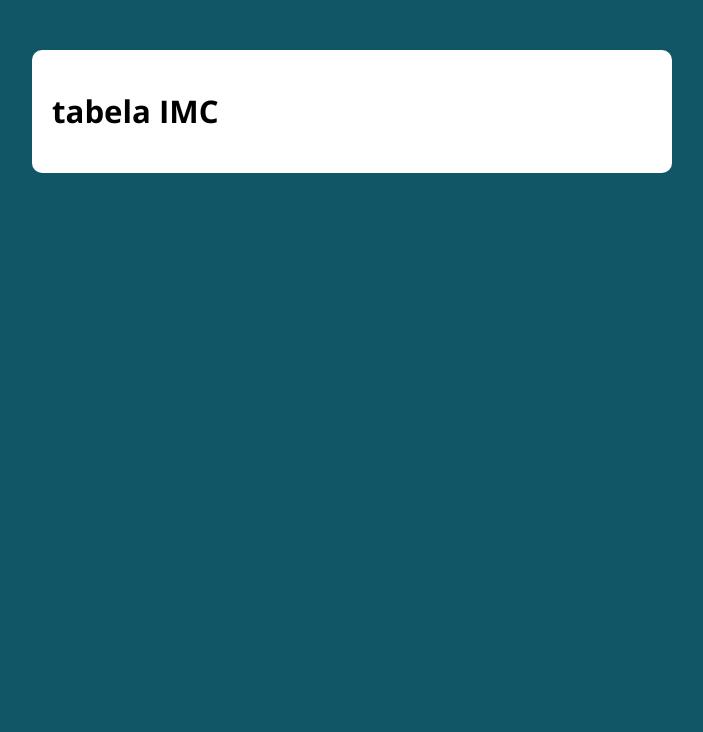
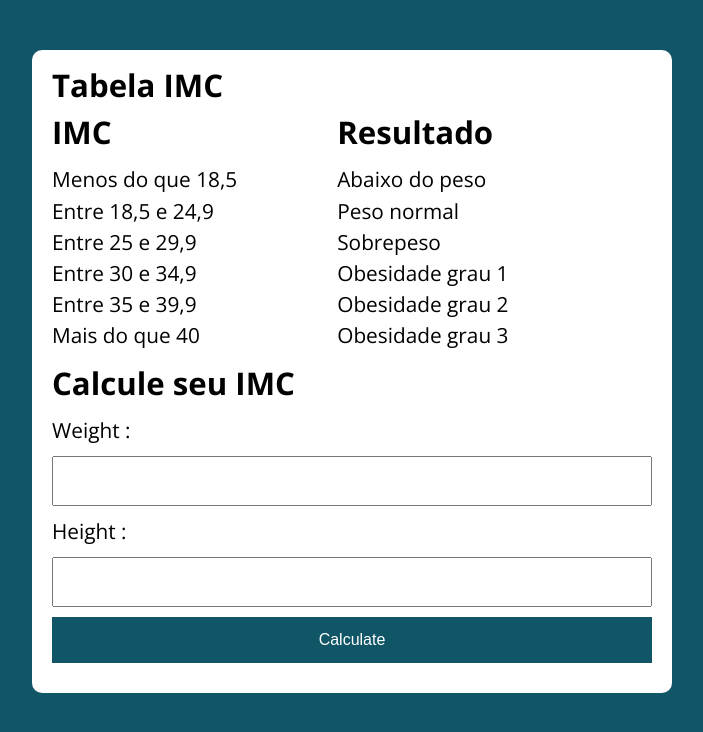
Before and after one commit to jpsb-developer/ImcCalculator, a plain HTML site: page modelo/index.html in a window 1280 px wide. Shown: the whole page, without its empty margins (288-991 px from the left). Drawn offline with nearby package versions, Linux system fonts and the light colour scheme.

Commit message:
view finished

```diff
--- a/modelo/assets/css/style.css
+++ b/modelo/assets/css/style.css
@@ -7,8 +7,13 @@
 * {
   box-sizing: border-box;
   outline: 0;
+  margin: 0;
+  padding: 0;
+  box-sizing: border-box;
 }
-
+h2 {
+  margin: 16px 0;
+}
 body {
   margin: 0;
   padding: 0;
@@ -31,28 +36,32 @@ form input, form label, form button {
   width: 100%;
   margin-bottom: 10px;
 }
-
-form input {
-  font-size: 24px;
-  height: 50px;
-  padding: 0 20px;
+.imc-result{
+  display: flex;
+  align-items: center;
+  justify-content: flex-start;
+}
+.imc-result ul {
+  list-style-type: none;
+  padding: 0;
+}
+.imc {
+  margin-right: 100px;
 }
 
-form input:focus {
-  outline: 1px solid var(--primary-color);
+.formulario input, button{
+  padding:  14px;
+  font-size: 16px;
 }
 
-form button {
+button {
+  background: var( --primary-color);
   border: none;
-  background: var(--primary-color);
   color: #fff;
-  font-size: 18px;
-  font-weight: 700;
-  height: 50px;
-  cursor: pointer;
-  margin-top: 30px;
+  cursor:pointer;
+
 }
-
-form button:hover {
+button:hover{
   background: var(--primary-color-darker);
+  transition:  .3s all ;
 }
--- a/modelo/index.html
+++ b/modelo/index.html
@@ -12,8 +12,39 @@
 <body>
 
   <section class="container">
-    <h1>tabela IMC</h1>
-
+    <h1>Tabela IMC</h1>
+    <div class="imc-result">
+        <div class="imc">
+          <h2>IMC</h2>
+            <ul>
+              <li>Menos do que 18,5</li>
+              <li>Entre 18,5 e 24,9</li>
+              <li>Entre 25 e 29,9</li>
+              <li>Entre 30 e 34,9</li>
+              <li>Entre 35 e 39,9</li>
+              <li>Mais do que 40</li>
+            </ul>
+      </div>
+      <div class="imc">
+        <h2>Resultado</h2>
+          <ul>
+            <li>Abaixo do peso</li>
+            <li>Peso normal</li>
+            <li>Sobrepeso</li>
+            <li>Obesidade grau 1</li>
+            <li>Obesidade grau 2</li>
+            <li>Obesidade grau 3</li>
+          </ul>
+    </div>
+    </div>
+    <h2>Calcule seu IMC</h2>
+    <form class="formulario">
+      <label >Weight  :</label>
+      <input type="text">
+      <label >Height : </label>
+      <input type="text">
+      <button>Calculate</button>
+    </form>
   </section>
 
   <script src="./assets/js/main.js"></script>
```
